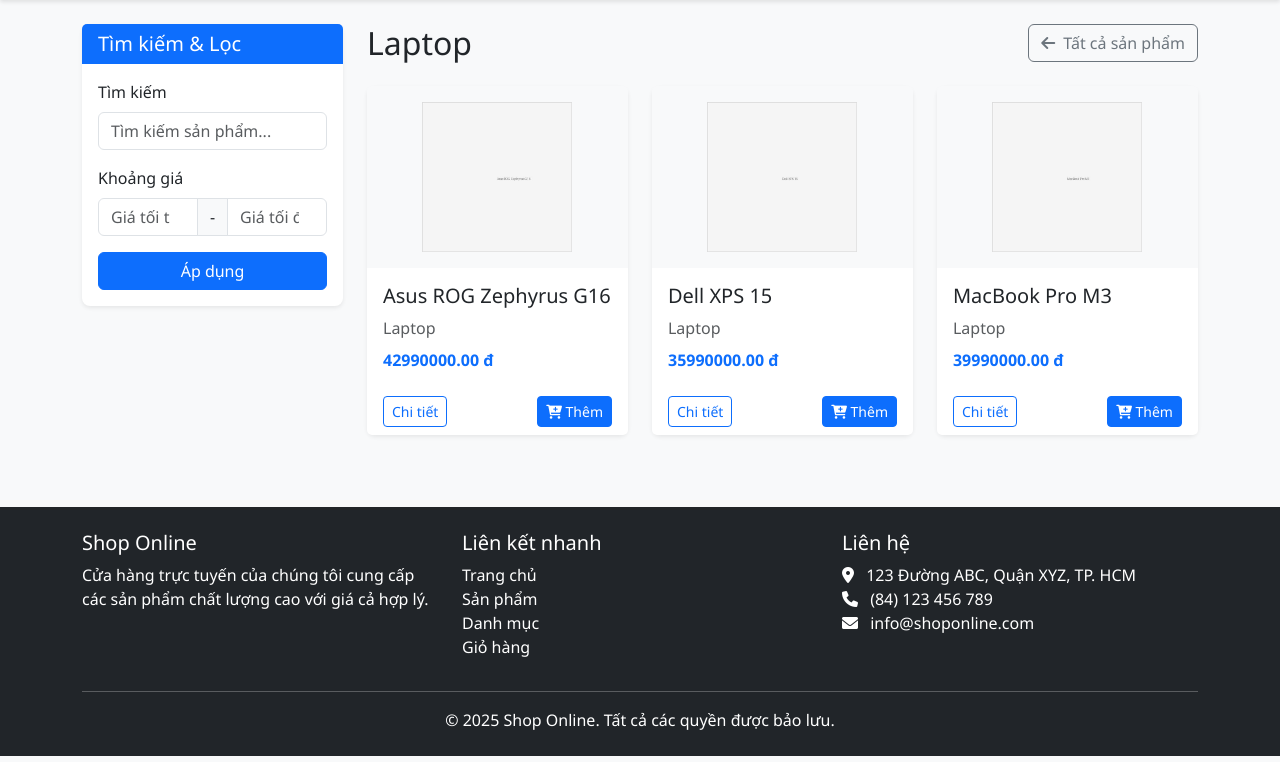
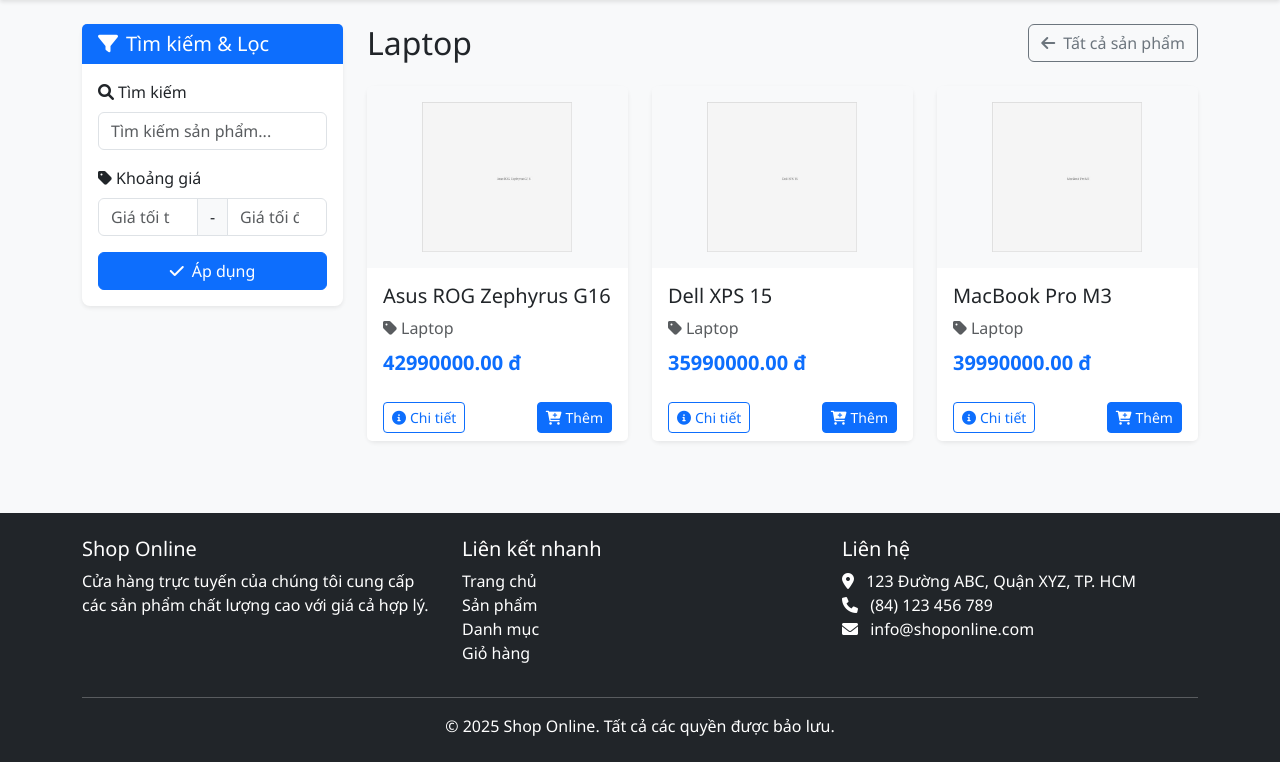
Before and after one commit to hang1234566/Shop-, a Django app: page /products/category/laptop/ in a window 1280 px wide. Shown: the part 56-818 px from the top of the page. Run offline with Django 5.2, Linux system fonts and the light colour scheme; data comes from the database, SQL or seed files in the repository; both versions use the stored data as it was after the commit.

Commit message:
Improve search and filter appearance while adding category images
Enhance ProductSearchForm widget attributes and add category images to product_list.html template.

Replit-Commit-Author: Agent
Replit-Commit-Session-Id: 903d07e8-d099-472f-8dff-3058fcabd17b
Replit-Commit-Screenshot-Url: https://storage.googleapis.com/screenshot-production-us-central1/15971921-b3ca-4aac-b86b-520199b3b9bd/33bd8573-67f6-4562-a38b-5ec32b17813a.jpg

```diff
--- a/products/forms.py
+++ b/products/forms.py
@@ -15,17 +15,29 @@ class ProductSearchForm(forms.Form):
     """Form for product search and filtering."""
     search = forms.CharField(
         required=False,
-        widget=forms.TextInput(attrs={'class': 'form-control', 'placeholder': 'Tìm kiếm sản phẩm...'})
+        widget=forms.TextInput(attrs={
+            'class': 'form-control',
+            'placeholder': 'Tìm kiếm sản phẩm...',
+            'autocomplete': 'off'
+        })
     )
     min_price = forms.DecimalField(
         required=False,
         min_value=0,
-        widget=forms.NumberInput(attrs={'class': 'form-control', 'placeholder': 'Giá tối thiểu'})
+        widget=forms.NumberInput(attrs={
+            'class': 'form-control',
+            'placeholder': 'Giá tối thiểu',
+            'min': '0'
+        })
     )
     max_price = forms.DecimalField(
         required=False,
         min_value=0,
-        widget=forms.NumberInput(attrs={'class': 'form-control', 'placeholder': 'Giá tối đa'})
+        widget=forms.NumberInput(attrs={
+            'class': 'form-control',
+            'placeholder': 'Giá tối đa',
+            'min': '0'
+        })
     )
 
     def clean(self):
--- a/templates/products/product_list.html
+++ b/templates/products/product_list.html
@@ -10,19 +10,25 @@
     <div class="col-md-3 mb-4">
         <div class="card shadow-sm">
             <div class="card-header bg-primary text-white">
-                <h5 class="mb-0">Tìm kiếm & Lọc</h5>
+                <h5 class="mb-0">
+                    <i class="fas fa-filter me-2"></i>Tìm kiếm & Lọc
+                </h5>
             </div>
             <div class="card-body">
                 <form method="get" action="{% if category %}{{ category.get_absolute_url }}{% else %}{% url 'products:product_list' %}{% endif %}">
                     <!-- Search field -->
                     <div class="mb-3">
-                        <label for="search" class="form-label">Tìm kiếm</label>
+                        <label for="search" class="form-label">
+                            <i class="fas fa-search me-1"></i>Tìm kiếm
+                        </label>
                         {{ form.search }}
                     </div>
 
                     <!-- Price range fields -->
                     <div class="mb-3">
-                        <label class="form-label">Khoảng giá</label>
+                        <label class="form-label">
+                            <i class="fas fa-tag me-1"></i>Khoảng giá
+                        </label>
                         <div class="input-group mb-2">
                             {{ form.min_price }}
                             <span class="input-group-text">-</span>
@@ -33,18 +39,27 @@
                     <!-- Categories -->
                     {% if not category %}
                         <div class="mb-3">
-                            <label class="form-label">Danh mục</label>
+                            <label class="form-label">
+                                <i class="fas fa-th-list me-1"></i>Danh mục
+                            </label>
                             <div class="list-group">
                                 {% for cat in categories %}
-                                    <a href="{{ cat.get_absolute_url }}" class="list-group-item list-group-item-action">
-                                        {{ cat.name }}
+                                    <a href="{{ cat.get_absolute_url }}" class="list-group-item list-group-item-action d-flex align-items-center">
+                                        {% if cat.image %}
+                                            <img src="{{ cat.image.url }}" alt="{{ cat.name }}" class="me-2" style="width: 30px; height: 30px; object-fit: cover; border-radius: 4px;">
+                                        {% else %}
+                                            <i class="fas fa-folder me-2 text-secondary"></i>
+                                        {% endif %}
+                                        <span>{{ cat.name }}</span>
                                     </a>
                                 {% endfor %}
                             </div>
                         </div>
                     {% endif %}
 
-                    <button type="submit" class="btn btn-primary w-100">Áp dụng</button>
+                    <button type="submit" class="btn btn-primary w-100">
+                        <i class="fas fa-check me-2"></i>Áp dụng
+                    </button>
                 </form>
             </div>
         </div>
@@ -75,7 +90,9 @@
                     <div class="card h-100 shadow-sm product-card">
                         <div class="card-img-top bg-light p-3 text-center">
                             {% if product.image %}
-                                <img src="{{ product.image.url }}" alt="{{ product.name }}" class="product-image">
+                                <a href="{{ product.get_absolute_url }}">
+                                    <img src="{{ product.image.url }}" alt="{{ product.name }}" class="product-image">
+                                </a>
                             {% else %}
                                 <div class="product-image-placeholder">
                                     <i class="fas fa-box fa-3x text-secondary"></i>
@@ -83,17 +100,25 @@
                             {% endif %}
                         </div>
                         <div class="card-body">
-                            <h5 class="card-title">{{ product.name }}</h5>
-                            <p class="card-text text-muted mb-2">{{ product.category.name }}</p>
-                            <p class="fw-bold text-primary mb-0">{{ product.price }} đ</p>
+                            <a href="{{ product.get_absolute_url }}" class="text-decoration-none text-dark">
+                                <h5 class="card-title">{{ product.name }}</h5>
+                            </a>
+                            <a href="{{ product.category.get_absolute_url }}" class="text-decoration-none">
+                                <p class="card-text text-muted mb-2">
+                                    <i class="fas fa-tag me-1"></i>{{ product.category.name }}
+                                </p>
+                            </a>
+                            <p class="fw-bold text-primary mb-0 fs-5">{{ product.price }} đ</p>
                         </div>
                         <div class="card-footer bg-white border-top-0 d-flex justify-content-between align-items-center">
-                            <a href="{{ product.get_absolute_url }}" class="btn btn-sm btn-outline-primary">Chi tiết</a>
+                            <a href="{{ product.get_absolute_url }}" class="btn btn-sm btn-outline-primary">
+                                <i class="fas fa-info-circle me-1"></i>Chi tiết
+                            </a>
                             <form action="{% url 'cart:cart_add' product.id %}" method="post">
                                 {% csrf_token %}
                                 <input type="hidden" name="quantity" value="1">
                                 <button type="submit" class="btn btn-sm btn-primary">
-                                    <i class="fas fa-cart-plus"></i> Thêm
+                                    <i class="fas fa-cart-plus me-1"></i>Thêm
                                 </button>
                             </form>
                         </div>
```
Also changed, not shown: attached_assets/Ảnh chụp màn hình 2025-05-11 180234.png (added), db.sqlite3, media/categories/dien-thoai.jpg (added), media/categories/laptop.jpg (added), media/categories/phu-kien.jpg (added), media/categories/tai-nghe.jpg (added), media/products/airpods-pro-2.jpg (added), media/products/asus-rog-zephyrus-g16.jpg (added), media/products/bose-quietcomfort-ultra.jpg (added), media/products/chuot-khong-day-logitech-mx-master-3s.jpg (added), media/products/dell-xps-15.jpg (added), media/products/iphone-15-pro.jpg (added), media/products/macbook-pro-m3.jpg (added), media/products/op-lung-iphone-15-pro.jpg (added), 4 more files.
